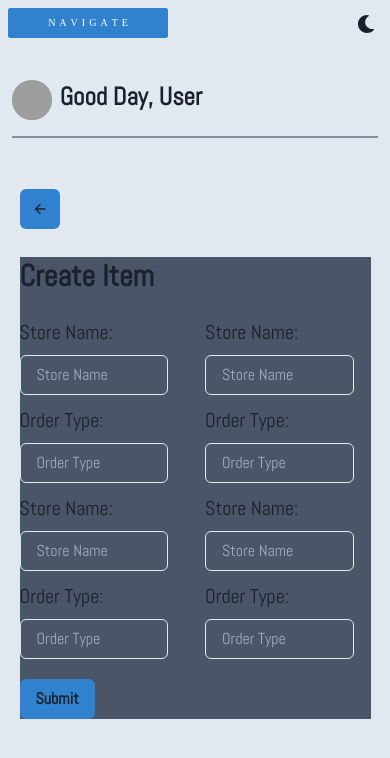
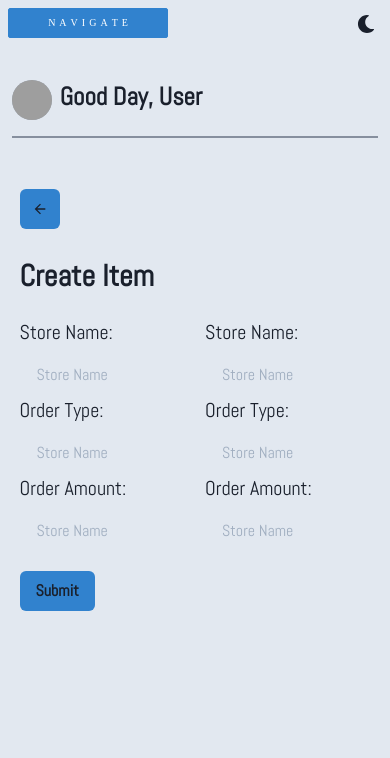
Before and after one commit to skull-works/Frontend-Dashboard-Template, a React (Create React App) app: page /Transactions in a window 390 px wide. Both pictures are taken after a click on the button "Create Item". Shown: the top 758 px of the page. Built offline with nearby package versions, Linux system fonts and the light colour scheme; grey boxes are pictures that could not be loaded; a web font is replaced by a local one.

Commit message:
applied mobile responsive to the inputs

```diff
--- a/src/layers/pages/sublayers/transactions/views/subview/create-item.subview.tsx
+++ b/src/layers/pages/sublayers/transactions/views/subview/create-item.subview.tsx
@@ -18,31 +18,39 @@ const CreateItem: React.FC<CreateItemProps> = () => {
     return (
         <Box
         w='100%'
+        pb='20px'
         mx='auto'
-        bg='gray.600'
         >
             <Heading fontFamily='Abel'>Create Item</Heading>
             <Stack direction='row' mt='20px' spacing='20px'>
-                <FormControl fontFamily='Abel' w='370px' h='90%'>
-                    <FormLabel fontSize='20px'>Store Name:</FormLabel>
-                    <Input w='90%' placeholder='Store Name'/>
-                    <FormLabel fontSize='20px' mt='10px'>Order Type:</FormLabel>
-                    <Input w='90%' placeholder='Order Type'/>
-                    <FormLabel fontSize='20px' mt='10px'>Store Name:</FormLabel>
-                    <Input w='90%' placeholder='Store Name'/>
-                    <FormLabel fontSize='20px' mt='10px'>Order Type:</FormLabel>
-                    <Input w='90%' placeholder='Order Type'/>
-                </FormControl>
-                <FormControl fontFamily='Abel' w='370px' h='90%'>
-                    <FormLabel fontSize='20px'>Store Name:</FormLabel>
-                    <Input w='90%' placeholder='Store Name'/>
-                    <FormLabel fontSize='20px' mt='10px'>Order Type:</FormLabel>
-                    <Input w='90%' placeholder='Order Type'/>
-                    <FormLabel fontSize='20px' mt='10px'>Store Name:</FormLabel>
-                    <Input w='90%' placeholder='Store Name'/>
-                    <FormLabel fontSize='20px' mt='10px'>Order Type:</FormLabel>
-                    <Input w='90%' placeholder='Order Type'/>
-                </FormControl>
+                <Box fontFamily='Abel' w={['50%','50%','50%','30%']} h='90%'>
+                    <FormControl fontFamily='Abel' w='100%' h='90%'>
+                        <FormLabel fontSize='20px'>Store Name:</FormLabel>
+                        <Input w='100%' placeholder='Store Name'/>
+                    </FormControl>
+                    <FormControl fontFamily='Abel' w='100%' h='90%'>
+                        <FormLabel fontSize='20px'>Order Type:</FormLabel>
+                        <Input w='100%' placeholder='Store Name'/>
+                    </FormControl>
+                    <FormControl fontFamily='Abel' w='100%' h='90%'>
+                        <FormLabel fontSize='20px'>Order Amount:</FormLabel>
+                        <Input w='100%' placeholder='Store Name'/>
+                    </FormControl>
+                </Box>
+                <Box fontFamily='Abel' w={['50%','50%','50%','30%']} h='90%'>
+                    <FormControl fontFamily='Abel' w='100%' h='90%'>
+                        <FormLabel fontSize='20px'>Store Name:</FormLabel>
+                        <Input w='100%' placeholder='Store Name'/>
+                    </FormControl>
+                    <FormControl fontFamily='Abel' w='100%' h='90%'>
+                        <FormLabel fontSize='20px'>Order Type:</FormLabel>
+                        <Input w='100%' placeholder='Store Name'/>
+                    </FormControl>
+                    <FormControl fontFamily='Abel' w='100%' h='90%'>
+                        <FormLabel fontSize='20px'>Order Amount:</FormLabel>
+                        <Input w='100%' placeholder='Store Name'/>
+                    </FormControl>
+                </Box>
             </Stack>
             <Button mt='20px' fontFamily='Abel' bg='blue.500' _hover={{ background: 'green.500' }}>Submit</Button>
         </Box>
```
